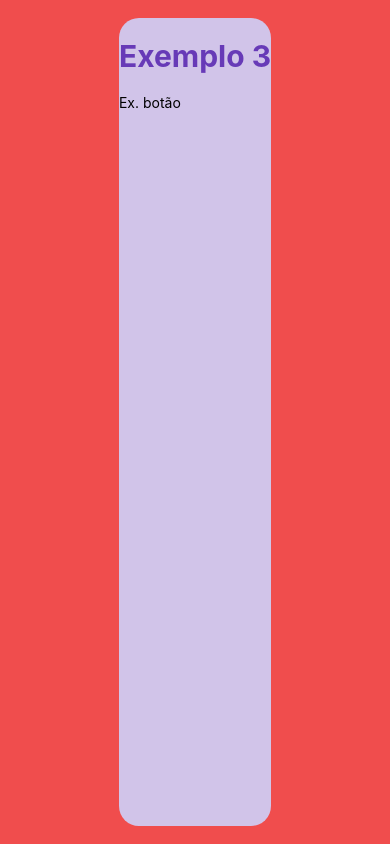
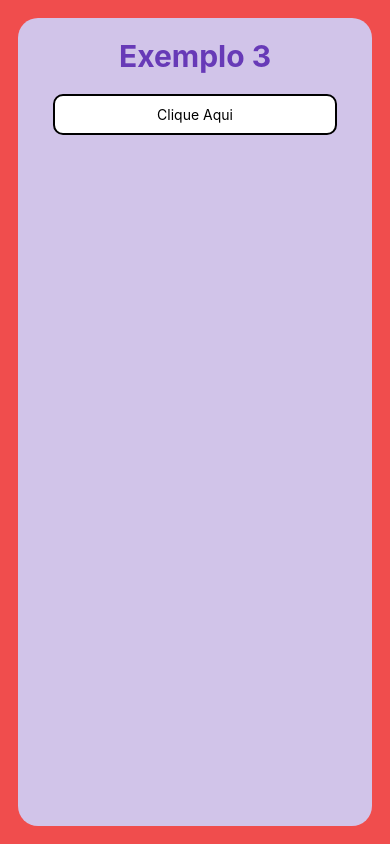
Before and after one commit to ThiagoGSampaio/aula_expo_0, a React Native app: screen / in a window 390 px wide. Built offline with nearby package versions, Linux system fonts and the light colour scheme.

Commit message:
Aula 03-05

```diff
--- a/componets/exemplo_3/index.js
+++ b/componets/exemplo_3/index.js
@@ -5,8 +5,8 @@ export default function Exemplo_3 () {
     return(
         <View style={styles.container}>
             <Text style={styles.titulo}>Exemplo 3</Text>
-            <Pressable>
-                <Text>Ex. botão</Text>
+            <Pressable onPress={() => alert('Auto Desturição em 10s')} style={styles.botao}>
+                <Text >Clique Aqui</Text>
             </Pressable>
         </View>
     )
--- a/componets/exemplo_3/styles.js
+++ b/componets/exemplo_3/styles.js
@@ -5,14 +5,28 @@ const styles = StyleSheet.create({
         flex: 1,
         backgroundColor: '#D1C4E9',
         borderRadius:20,
+        width: '100%',
+        alignItems: 'center',
     },
 
     titulo:{
         fontSize: 30,
         fontWeight: 'bold',
         marginVertical: 20,
-        color: '#673AB7'
-    }
+        color: '#673AB7',
+
+    },
+
+    botao:{
+        backgroundColor: "#fff",
+        padding: 10,
+        borderRadius: 10,
+        borderWidth: 2,
+        width: '80%',
+        alignItems: 'center'
+    },
+
+
 })
 
 export default styles;
```
